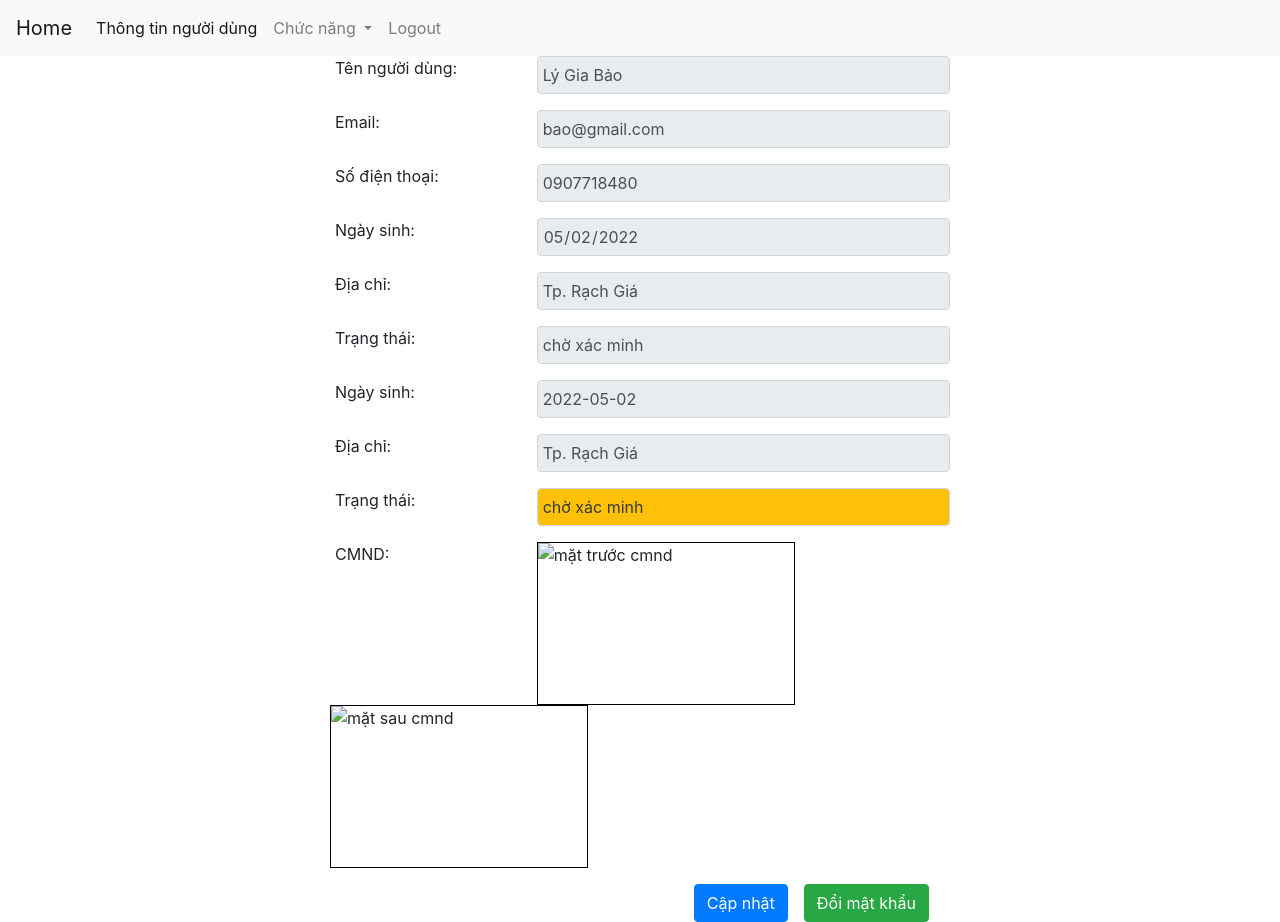
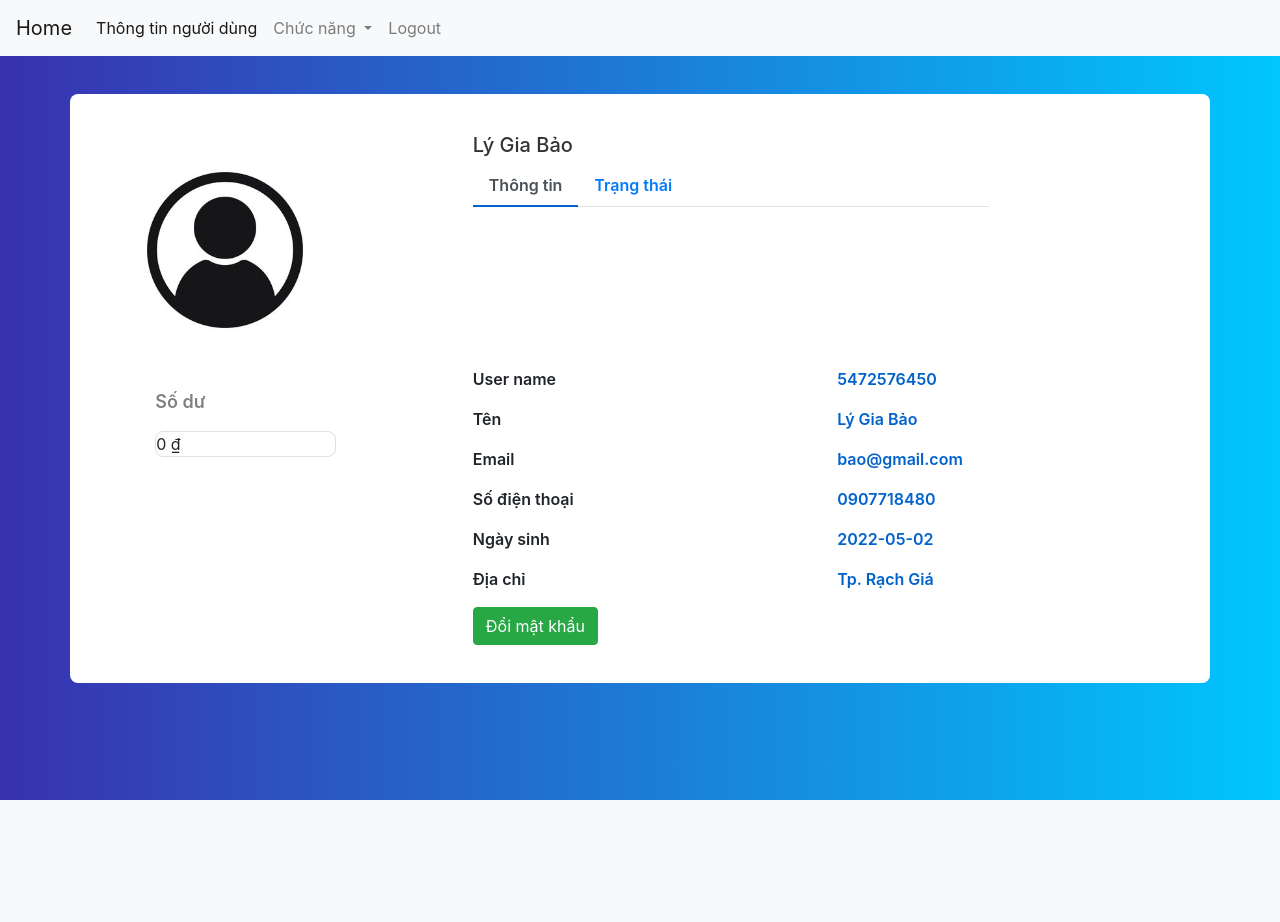
Before and after one commit to Kuroo-nekoo/web-ck, a PHP site: page /user.php in a window 1280 px wide. After the commit the page ends 800 px from the top, so only its background shows below. Run offline with PHP 8.4, Linux system fonts and the light colour scheme; the visitor is signed in with stand-in values (Sample User, id 1); data comes from the database, SQL or seed files in the repository.

Commit message:
change ui user

```diff
--- a/login.php
+++ b/login.php
@@ -20,7 +20,7 @@ if (isset($_POST['username']) && $_POST['password']  && !empty($_POST['username'
     $username = $_POST['username'];
     $password = $_POST['password'];
 
-    if ($_POST['username'] == 'admin' && $_POST['password'] == 'admin') {
+    if ($_POST['username'] == 'admin' && $_POST['password'] == 123456) {
         $_SESSION['is_admin'] = true;
         header('Location: admin.php');
     } else {
--- a/style.css
+++ b/style.css
@@ -6,6 +6,7 @@
 
 body {
   min-height: 100vh;
+  background: -webkit-linear-gradient(left, #3931af, #00c6ff);
 }
 
 .img_show {
@@ -27,3 +28,56 @@ body {
 input[type='file'] {
   display: none;
 }
+
+.emp-profile{
+  padding: 3%;
+  margin-top: 3%;
+  margin-bottom: 3%;
+  border-radius: 0.5rem;
+  background: #fff;
+}
+
+.profile-img img{
+  width: 70%;
+  height: 100%;
+}
+
+.profile-head h5{
+  color: #333;
+}
+
+.profile-head .nav-tabs{
+  margin-bottom:5%;
+}
+.profile-head .nav-tabs .nav-link{
+  font-weight:600;
+  border: none;
+}
+.profile-head .nav-tabs .nav-link.active{
+  border: none;
+  border-bottom:2px solid #0062cc;
+}
+
+
+.profile-tab label{
+  font-weight: 600;
+}
+.profile-tab p{
+  font-weight: 600;
+  color: #0062cc;
+}
+
+.profile-work{
+  padding: 14%;
+  margin-top: -15%;
+}
+.profile-work p{
+  font-size: 18px;
+  color: #818182;
+  font-weight: 600;
+  margin-top: 10%;
+}
+
+.profile-work div{
+  border-radius: 0.5rem;
+}
--- a/user.php
+++ b/user.php
@@ -3,7 +3,7 @@ require_once './common.php';
 require_once './db.php';
 
 session_start();
-if (isset($_SESSION['user_id'])) {}
+if (isset($_SESSION['user_id']))
 	$user_id = $_SESSION['user_id'];
 
 if (!isset($_SESSION['user_id'])) {
@@ -49,46 +49,106 @@ if (isset($_FILES['front_id_image']) && isset($_FILES['back_id_image'])
 	<script src="https://code.jquery.com/jquery-3.3.1.slim.min.js" integrity="sha384-q8i/X+965DzO0rT7abK41JStQIAqVgRVzpbzo5smXKp4YfRvH+8abtTE1Pi6jizo" crossorigin="anonymous"></script>
 	<script src="https://cdn.jsdelivr.net/npm/popper.js@1.14.7/dist/umd/popper.min.js" integrity="sha384-UO2eT0CpHqdSJQ6hJty5KVphtPhzWj9WO1clHTMGa3JDZwrnQq4sF86dIHNDz0W1" crossorigin="anonymous"></script>
 	<script src="https://cdn.jsdelivr.net/npm/bootstrap@4.3.1/dist/js/bootstrap.min.js" integrity="sha384-JjSmVgyd0p3pXB1rRibZUAYoIIy6OrQ6VrjIEaFf/nJGzIxFDsf4x0xIM+B07jRM" crossorigin="anonymous"></script>
-	<link rel="stylesheet" type="text/css" href="style.css">
+	<link rel="stylesheet" type="text/css" href="./style.css">
     <script src="./main.js"></script>
 </head>
 
 <body>
 	<?php require_once 'navbar_user.php'?>
-	<div class="col-md-6 mx-auto">
-		<form action="user.php" enctype="multipart/form-data" method="POST">
-			<div class="form-group form-row">
-				<label for="name" class="col-md-4">Tên người dùng:</label>
-				<input class="form-control col-md-8" id="name" name="name" type="text" value="<?php echo $user_data['FULL_NAME']; ?>" readonly/>
+	<div class="container emp-profile">
+		<form>
+			<div class="row">
+				<div class="col-md-4">
+					<div class="profile-img">
+						<img src="./img/user.jpg" alt=""/>
 					</div>
-			<div class="form-group form-row">
-				<label for="email" class="col-md-4">Email:</label>
-				<input class="form-control col-md-8" id="email" name="email" type="text" value="<?php echo $user_data['EMAIL']; ?>" readonly/>
 				</div>
-			<div class="form-group form-row">
-				<label class="col-md-4" for="phone_number">Số điện thoại:</label>
-				<input class="form-control col-md-8" id="phone_number" name="phone_number" type="text" value="<?php echo $user_data['PHONE_NUMBER']; ?>" readonly/>
+				<div class="col-md-6">
+					<div class="profile-head">
+						<h5>
+							<?php echo $user_data['FULL_NAME']?>
+						</h5>
+						<ul class="nav nav-tabs" id="myTab" role="tablist">
+							<li class="nav-item">
+								<a class="nav-link active" id="home-tab" data-toggle="tab" href="#home" role="tab" aria-controls="home" aria-selected="true">Thông tin</a>
+							</li>
+							<li class="nav-item">
+								<a class="nav-link" id="profile-tab" data-toggle="tab" href="#profile" role="tab" aria-controls="profile" aria-selected="false">Trạng thái</a>
+							</li>
+						</ul>
 					</div>
-			<div class="form-group form-row">
-				<label class="col-md-4" for="date_of_birth">Ngày sinh:</label>
-				<input class="form-control col-md-8" id="date_of_birth" name="date_of_birth" type="date" value="<?php echo $user_data['DATE_OF_BIRTH']; ?>" readonly/>
 				</div>
-			<div class="form-group form-row">
-				<label class="col-md-4" for="address">Địa chỉ:</label>
-				<input class="form-control col-md-8" id="address" name="address" type="text" value="<?php echo $user_data['ADDRESS']; ?>" readonly/>
 			</div>
-			<div class="form-group form-row">
-				<label class="col-md-4" for="is_active">Trạng thái:</label>
-				<input class="form-control col-md-8" id="address" name="address" type="text" value="<?php echo $user_data['ACTIVATED_STATE'] ?>" readonly/>
+			<div class="row">
+				<div class="col-md-4">
+					<div class="profile-work">
+						<p>Số dư</p>
+						<div id='money' class="border w-75"><?php echo $user_data['BALANCE']?></div>
 					</div>
-			<div class="form-group form-row">
-				<label class="col-md-4" for="date_of_birth">Ngày sinh:</label>
-				<input class="form-control col-md-8" type="text" value="<?php echo $user_data['DATE_OF_BIRTH']; ?>" readonly/>
 				</div>
-			<div class="form-group form-row">
-				<label class="col-md-4" for="address">Địa chỉ:</label>
-				<input class="form-control col-md-8" type="text" value="<?php echo $user_data['ADDRESS']; ?>" readonly/>
+				<div class="col-md-8">
+					<div class="tab-content profile-tab" id="myTabContent">
+						<div class="tab-pane fade show active" id="home" role="tabpanel" aria-labelledby="home-tab">
+							<div class="row">
+								<div class="col-md-6">
+									<label>User name</label>
 								</div>
+								<div class="col-md-6">
+									<p><?php echo $user_data['USERNAME']?></p>
+								</div>
+							</div>
+							<div class="row">
+								<div class="col-md-6">
+									<label>Tên</label>
+								</div>
+								<div class="col-md-6">
+									<p><?php echo $user_data['FULL_NAME']?></p>
+								</div>
+							</div>
+							<div class="row">
+								<div class="col-md-6">
+									<label>Email</label>
+								</div>
+								<div class="col-md-6">
+									<p><?php echo $user_data['EMAIL']?></p>
+								</div>
+							</div>
+							<div class="row">
+								<div class="col-md-6">
+									<label>Số điện thoại</label>
+								</div>
+								<div class="col-md-6">
+									<p><?php echo $user_data['PHONE_NUMBER']?></p>
+								</div>
+							</div>
+							<div class="row">
+								<div class="col-md-6">
+									<label>Ngày sinh</label>
+								</div>
+								<div class="col-md-6">
+									<p><?php echo $user_data['DATE_OF_BIRTH']?></p>
+								</div>
+							</div>
+							<div class="row">
+								<div class="col-md-6">
+									<label>Địa chỉ</label>
+								</div>
+								<div class="col-md-6">
+									<p><?php echo $user_data['ADDRESS']?></p>
+								</div>
+							</div>
+							<div class="row">
+								<div class="col-md-12 pull-right">
+									<a href="./change_password.php"><button class="btn btn-success">Đổi mật khẩu</button></a>
+								</div>
+							</div>
+						</div>
+						<div class="tab-pane fade" id="profile" role="tabpanel" aria-labelledby="profile-tab">
+							<div class="row">
+								<div class="col-md-6">
+									<label>Trạng thái</label>
+								</div>
+								<div class="col-md-6">
 								<?php
 								if ($user_data['ACTIVATED_STATE'] == 'chờ xác minh' or $user_data['ACTIVATED_STATE'] == 'chờ cập nhật'):
 									$bg_color = 'form-control col-md-8 bg-warning text-dark';
@@ -98,22 +158,19 @@ if (isset($_FILES['front_id_image']) && isset($_FILES['back_id_image'])
 									$bg_color = 'form-control col-md-8 bg-secondary text-white';
 								endif;
 								if ($user_data['ACTIVATED_STATE'] != 'đã xác minh'): ?>
-			<div class="form-group form-row">
-				<label class="col-md-4" for="is_active">Trạng thái:</label>
-				<input class= '<?php echo $bg_color ?>' type="text" value="<?php echo $user_data['ACTIVATED_STATE'] ?>" readonly/>
+									<p class= '<?php echo $bg_color ?>' ><?php echo $user_data['ACTIVATED_STATE'] ?></p>
+								<?php endif; ?>
 								</div>
-			<?php endif;?>
+							</div>
 
-			<?php if ($user_data['ACTIVATED_STATE'] != 'chờ cập nhật'): ?>
-				<div class="form-group form-row">
-					<label class="col-md-4" for="cmnd">CMND:</label>
-					<img class="id-card mr-3" src="<?php echo $user_data['FRONT_ID_IMAGE_DIR']; ?>" alt="mặt trước cmnd">
-					<img class="id-card" src="<?php echo $user_data['BACK_ID_IMAGE_DIR']; ?>" alt="mặt sau cmnd">
+							<?php if($user_data['ACTIVATED_STATE'] == 'chờ cập nhật'): ?>
+								<form action="user.php" enctype="multipart/form-data" method="POST">
+								<div class="row">
+									<div class="col-md-6">
+										<label>Ảnh mặt trước CMND:</label>
 									</div>
-			<?php else: ?>
-				<div class="form-group form-row">
-					<label class="col-md-4" for="frontsideimg">Ảnh mặt trước CMND: </label>
-					<button id='front_img' class="file-upload-btn col-md-2" type="button" onclick="$('#front_id_image').trigger( 'click' )">Add Image</button>
+									<div class="col-md-6">
+										<button id='front_img' class="file-upload-btn col-md-3" type="button" onclick="$('#front_id_image').trigger( 'click' )">Add Image</button>
 										<input
 											class="form-control-file"
 											type="file"
@@ -124,9 +181,13 @@ if (isset($_FILES['front_id_image']) && isset($_FILES['back_id_image'])
 										/>
 										<img id="front" />
 									</div>
-				<div class="form-group form-row">
-					<label class="col-md-4" for="back_id_image">Ảnh mặt sau CMND: </label>
-					<button id='back_img' class="file-upload-btn col-md-2" type="button" onclick="$('#back_id_image').trigger( 'click' )">Add Image</button>
+								</div>
+								<div class="row">
+									<div class="col-md-6">
+										<label>Ảnh mặt sau CMND:</label>
+									</div>
+									<div class="col-md-6">
+										<button id='back_img' class="file-upload-btn col-md-3" type="button" onclick="$('#back_id_image').trigger( 'click' )">Add Image</button>
 										<input
 											class="form-control-file"
 											type="file"
@@ -138,16 +199,20 @@ if (isset($_FILES['front_id_image']) && isset($_FILES['back_id_image'])
 										/>
 										<img id="back"/>
 									</div>
+								</div>
+								<div class="row">
+									<div class="col-md-12">
+										<button id='update' type="submit" class="btn btn-primary ml-auto mr-3" name="update_id_image" >Cập nhật</button>
+									</div>
+								</div>
+								</form>
+
 							<?php endif;?>
-			<div class="d-flex">
-				<?php if ($user_data['ACTIVATED_STATE'] != 'chờ cập nhật'): ?>
-				<button id='update' type="submit" class="btn btn-primary ml-auto mr-3" name="update_id_image" >Cập nhật</button>
-				<?php endif;?>
-				<a href="./change_password.php"><button class="btn btn-success mr-3">Đổi mật khẩu</button></a>
+						</div>
+					</div>
 				</div>
 			</div>
 		</form>
     </div>
-	</div>
 </body>
 </html>
```
Also changed, not shown: img/user.jpg (added). Lines whose indentation alone changed are shown as unchanged.
